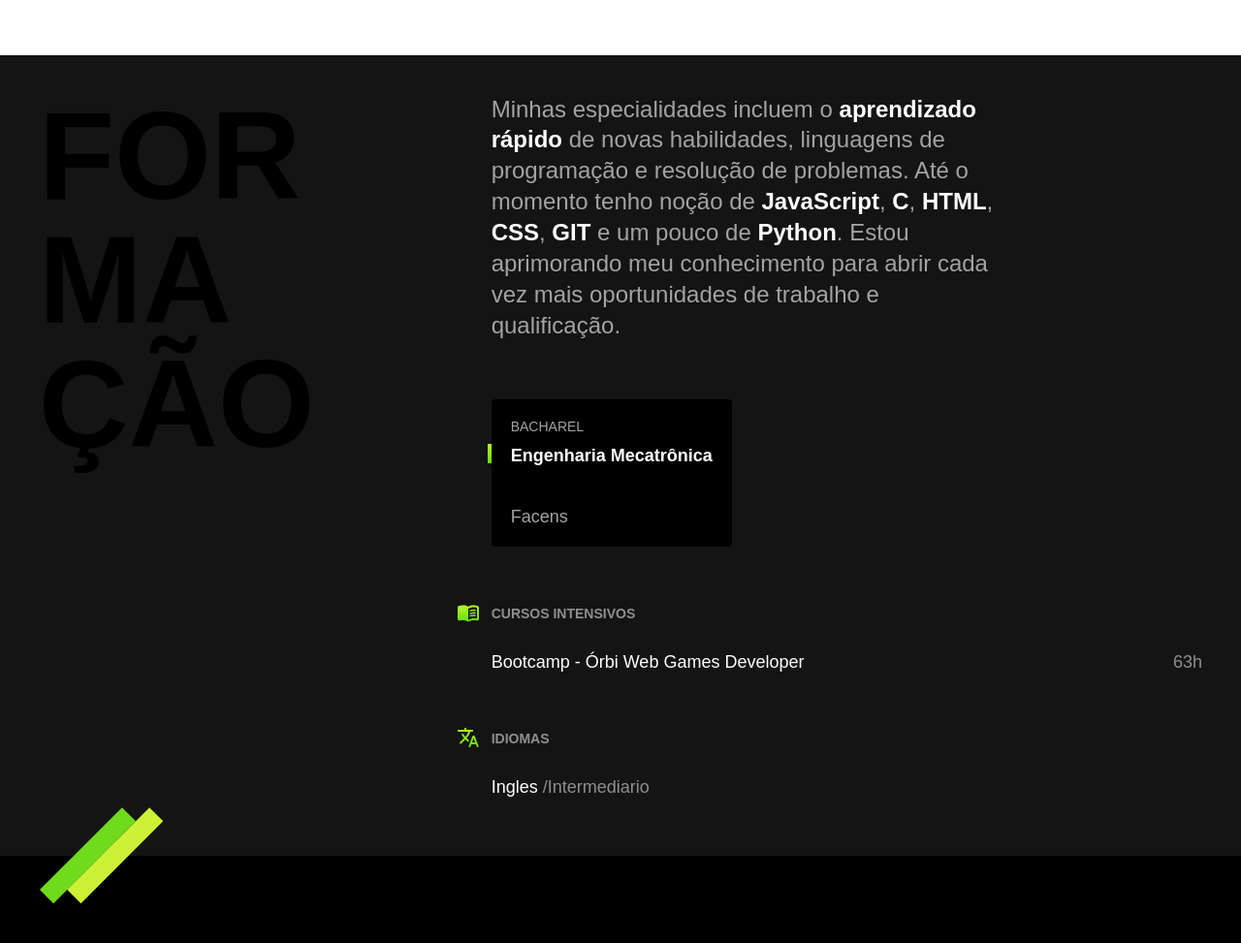
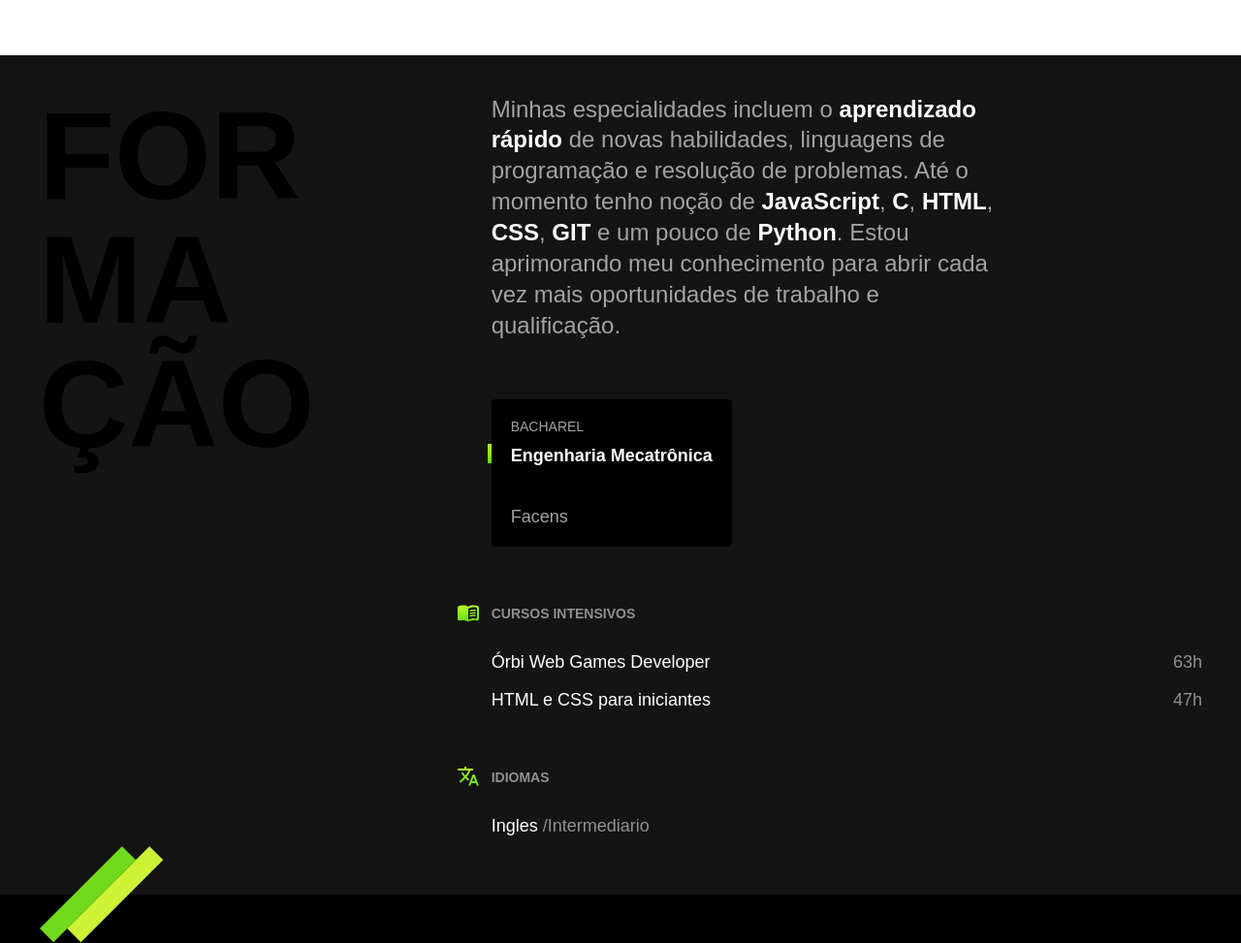
Before and after one commit to caio-ireno/caio-ireno.github.io, a plain HTML site: page index.html in a window 1280 px wide. Shown: the part 1227-2200 px from the top of the page at 97% size. Drawn offline with Linux system fonts and the light colour scheme.

Commit message:
Novo Curso intensivo

```diff
--- a/css/formacao.css
+++ b/css/formacao.css
@@ -129,6 +129,17 @@
   justify-content: space-between;
 }
 
+.cursos a {
+  text-decoration: none;
+  color: #ffffff;
+}
+
+.cursos a:hover {
+  font-size: 1.5rem;
+  color: #67dd0a;
+  transition: 0.1s;
+}
+
 @media (max-width: 800px) {
   .formacao-container {
     grid-template-columns: 1fr;
--- a/index.html
+++ b/index.html
@@ -6,7 +6,7 @@
   <meta name="viewport" content="width=device-width, initial-scale=1.0">
   <meta name="description" content="Desenvolvedor Front End & UX/UI Designer">
   <title>Caio Ireno Portfólio</title>
-  <link rel="stylesheet" href="./css/style.min.css">
+  <link rel="stylesheet" href="./css/style.css">
 </head>
 
 <body>
@@ -91,7 +91,8 @@
           <div class="cursos">
             <h3>Cursos Intensivos</h3>
             <ul>
-              <li>Bootcamp - Órbi Web Games Developer <span>63h</span></li>
+              <li> <a href="https://www.dio.me/certificate/0F811E0C/shareBootcamp"> Órbi Web Games Developer </a><span>63h</span></li>
+              <li> <a href="https://www.origamid.com/certificate/985cccbb/"> HTML e CSS para iniciantes</a><span>47h</span></li>
             </ul>
           </div>
 
```
